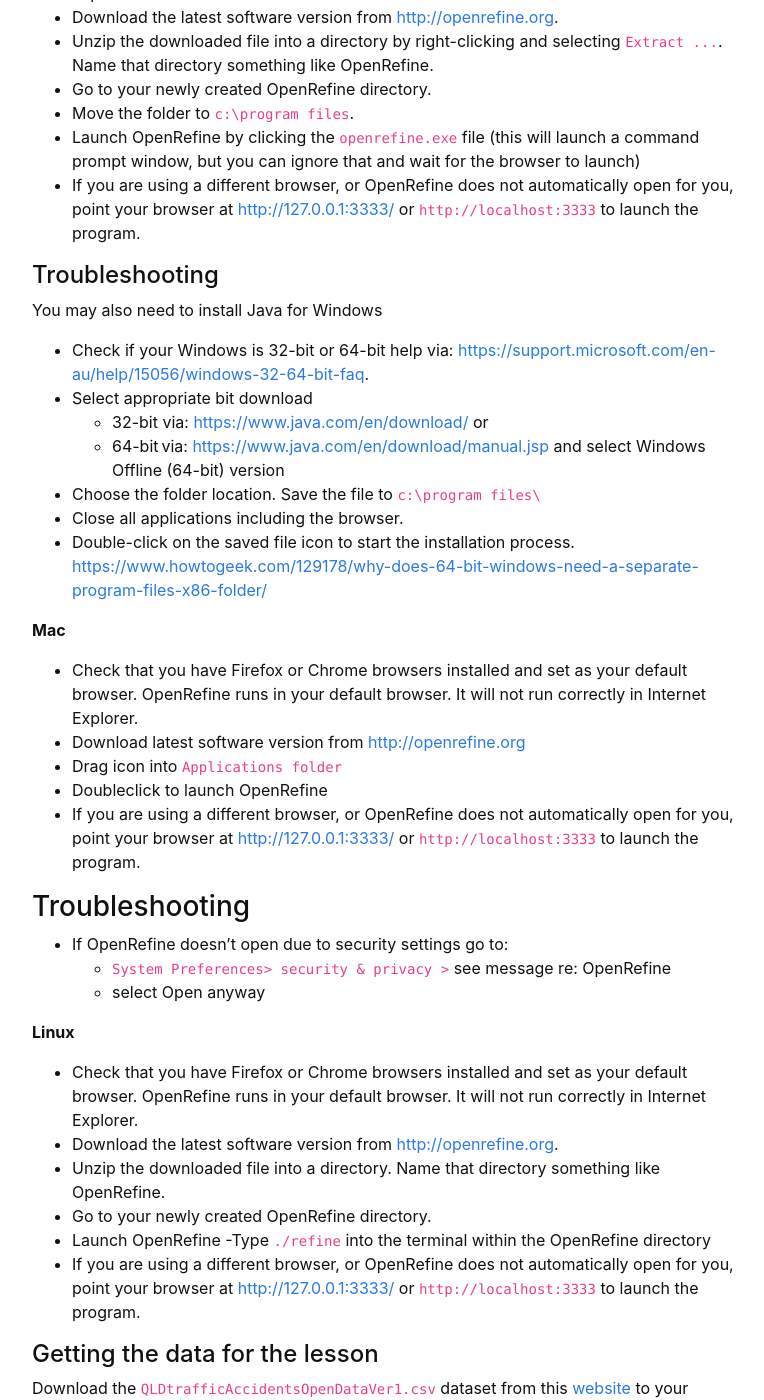
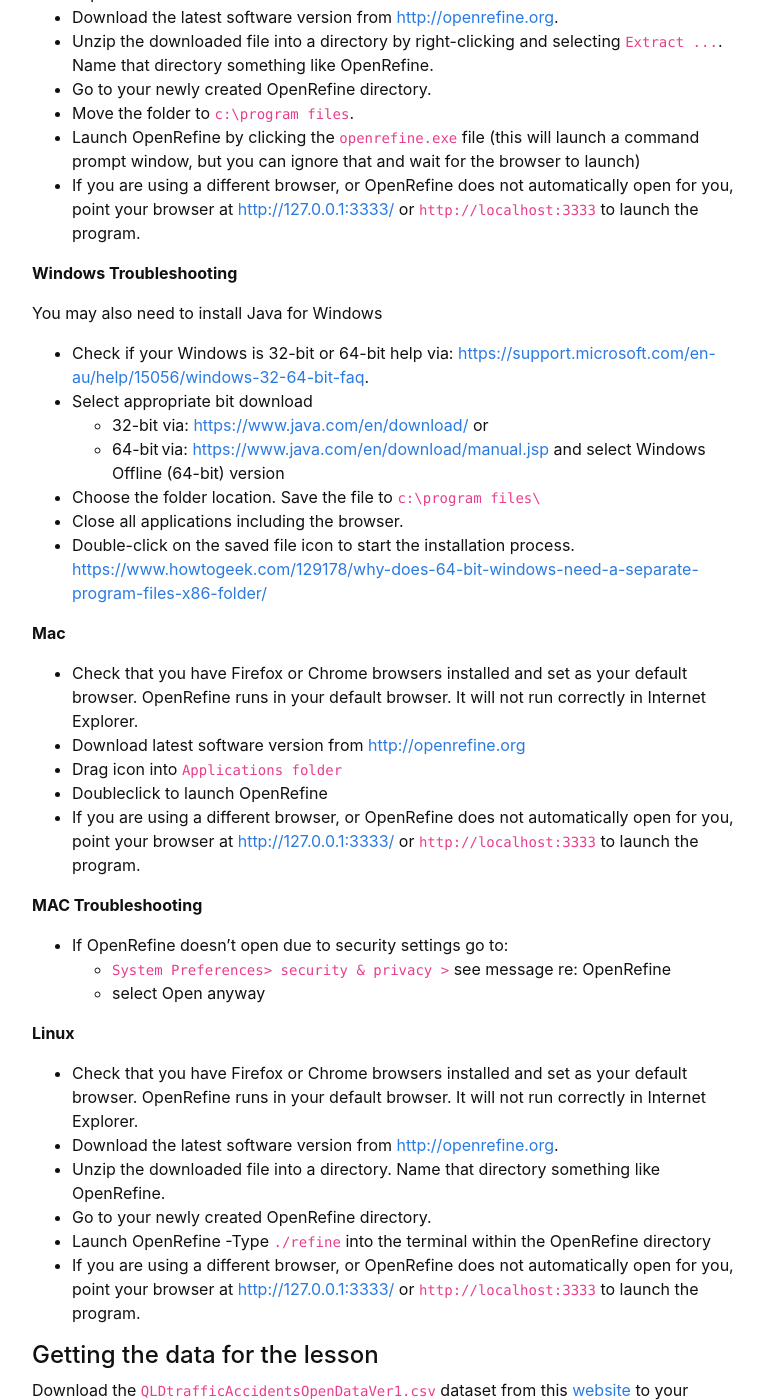
Before and after one commit to GULibrarySandbox/intro-data-wrangle, a Jekyll site: the page built from content/0-setup.md, in a window 1280 px wide and 1400 px high, scrolled down 1052 px. Shown: the whole window, without its empty margins (248-1012 px from the left). Built offline with Jekyll 4.4.1, drawn with Linux system fonts in a browser that asks for light colours.

Commit message:
Update 0-setup.md

```diff
--- a/content/0-setup.md
+++ b/content/0-setup.md
@@ -48,7 +48,7 @@ Installing OpenRefine on your own Windows computer may require two things:
 - Launch OpenRefine by clicking the `openrefine.exe` file (this will launch a command prompt window, but you can ignore that and wait for the browser to launch)
 - If you are using a different browser, or OpenRefine does not automatically open for you, point your browser at [http://127.0.0.1:3333/](http://127.0.0.1:3333/) or `http://localhost:3333` to launch the program.
 
-#### Troubleshooting
+**Windows Troubleshooting**
 
 You may also need to install Java for Windows
 - Check if your Windows is 32-bit or 64-bit help via: [https://support.microsoft.com/en-au/help/15056/windows-32-64-bit-faq](https://support.microsoft.com/en-au/help/15056/windows-32-64-bit-faq).
@@ -68,7 +68,7 @@ You may also need to install Java for Windows
 - Doubleclick to launch OpenRefine
 - If you are using a different browser, or OpenRefine does not automatically open for you, point your browser at [http://127.0.0.1:3333/](http://127.0.0.1:3333/) or `http://localhost:3333` to launch the program.
 
-### Troubleshooting
+**MAC Troubleshooting**
 - If OpenRefine doesn’t open due to security settings go to:
   - `System Preferences> security & privacy >` see message re: OpenRefine
   - select Open anyway
```
